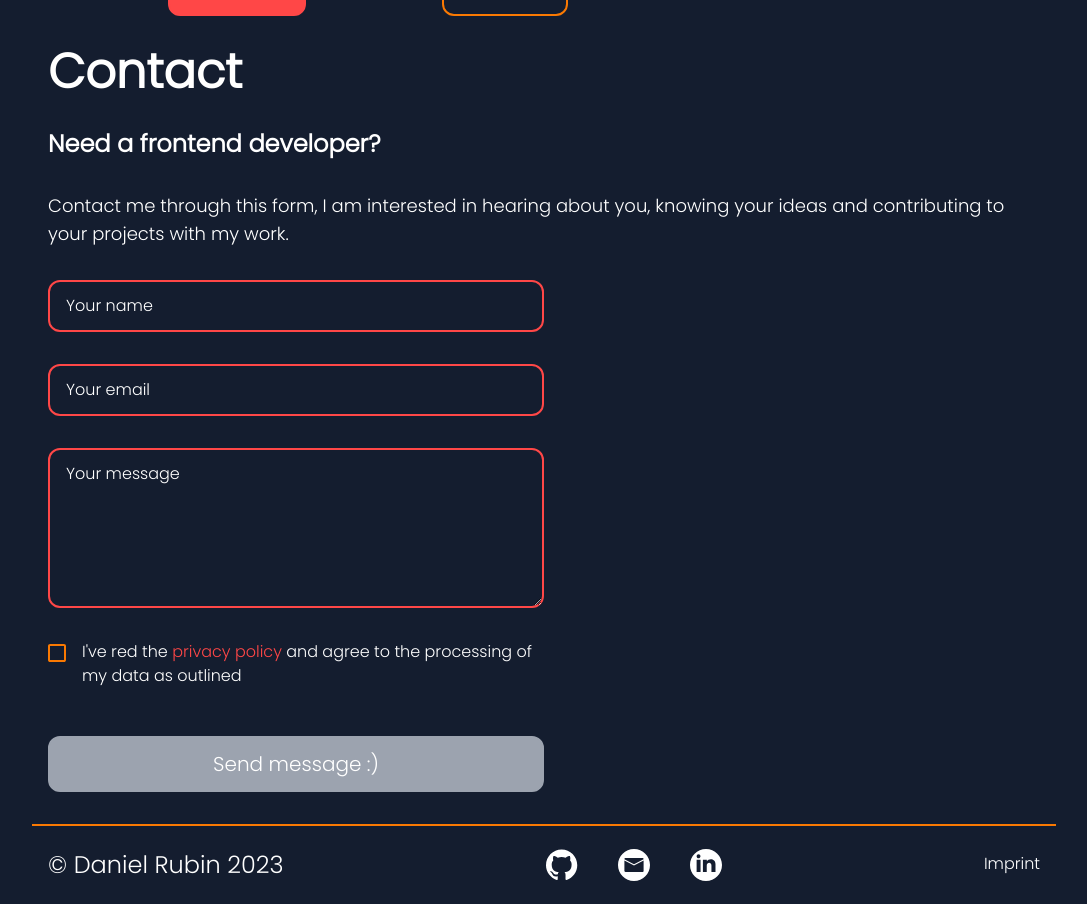
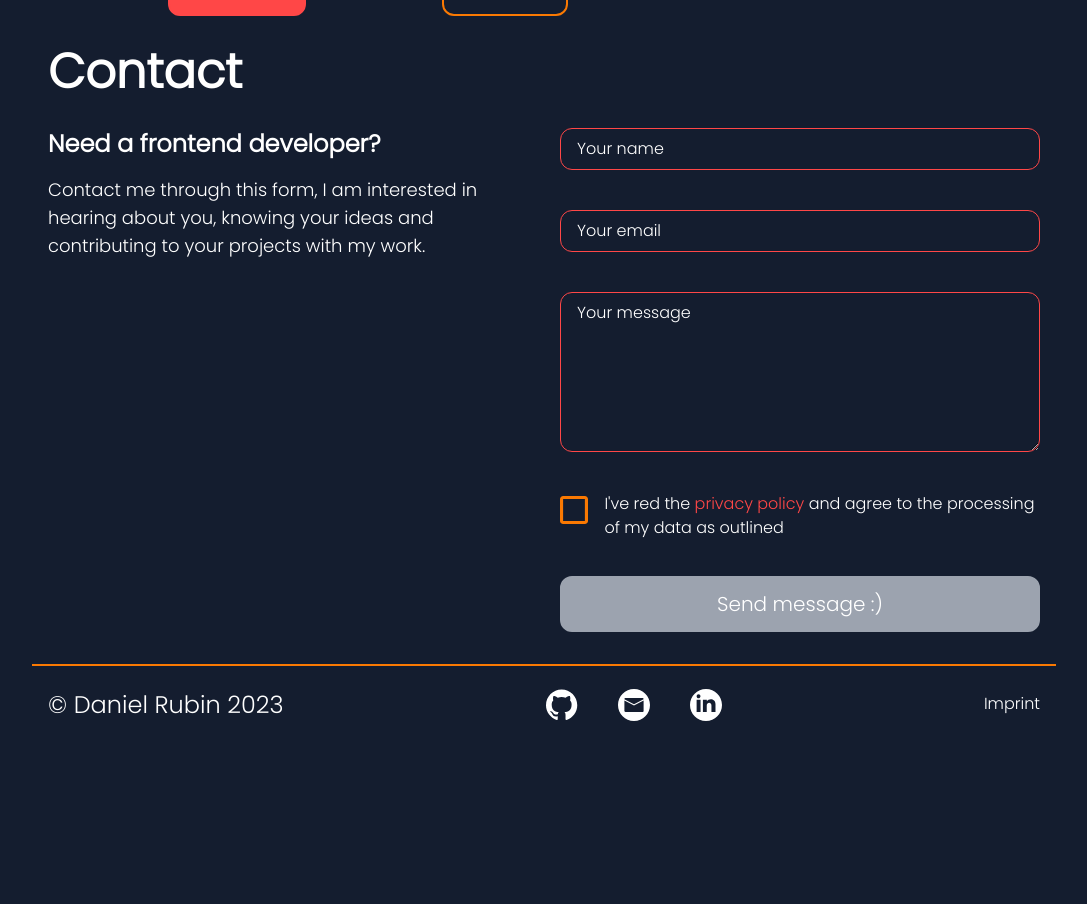
Before and after one commit to d-rubin/Homepage, a Next.js app: page / in a window 1280 px wide. Shown: the part 2480-3384 px from the top of the page, without its empty margins (96-1183 px from the left). After the commit the page ends 3224 px from the top, so only its background shows below. Built offline with nearby package versions, Linux system fonts and the light colour scheme.

Commit message:
feat: finished Notification.tsx

```diff
--- /dev/null
+++ b/app/api/send-mail/route.ts
@@ -0,0 +1,24 @@
+import { NextRequest, NextResponse } from "next/server";
+import { sendEmail } from "@/lib/email";
+
+export async function POST(req: NextRequest) {
+  const body: { name: string; email: string; message: string } =
+    await req.json();
+  try {
+    await sendEmail({
+      from: body.email,
+      subject: `New Project request from ${body.name}`,
+      html: body.message,
+    });
+
+    return NextResponse.json(
+      { message: "Email sent successfully" },
+      { status: 200 }
+    );
+  } catch (err) {
+    return NextResponse.json(
+      { message: "Error while sending email" },
+      { status: 500 }
+    );
+  }
+}
--- /dev/null
+++ b/components/Notification.tsx
@@ -0,0 +1,36 @@
+"use client";
+
+import clsx from "clsx";
+import { twMerge } from "tailwind-merge";
+import { useEffect, useRef, useState } from "react";
+
+const Notification = ({ trigger }: { trigger: boolean }) => {
+  const [bottom, setBottom] = useState("-200px");
+  const div: HTMLDivElement | null = document.querySelector("notification");
+
+  useEffect(() => {
+    if (trigger) {
+      setBottom("200px");
+      setTimeout(() => setBottom("-100px"), 3000);
+    }
+  }, [trigger]);
+
+  return (
+    <div
+      style={{ bottom: bottom }}
+      className="left-0 right-0 z-40 flex justify-center fixed -bottom-24 transition-all duration-1000"
+    >
+      <div
+        className={twMerge(
+          clsx(
+            "border-2 bg-[#141D2F] border-green-500 flex items-center h-20 w-fit rounded-3xl px-6 py-3 text-2xl"
+          )
+        )}
+      >
+        Email was send successfully!
+      </div>
+    </div>
+  );
+};
+
+export default Notification;
--- a/components/forms/ContactForm.tsx
+++ b/components/forms/ContactForm.tsx
@@ -2,7 +2,7 @@
 
 import Link from "next/link";
 import Image from "next/image";
-import { useState, KeyboardEvent } from "react";
+import { useState, KeyboardEvent, useRef } from "react";
 import uncheckedImg from "@/public/check_box_checked.svg";
 import checkedImg from "@/public/check_box_unchecked.svg";
 import { twMerge } from "tailwind-merge";
@@ -10,6 +10,7 @@ import clsx from "clsx";
 import { FieldValues, useForm } from "react-hook-form";
 import { zodResolver } from "@hookform/resolvers/zod";
 import { z } from "zod";
+import Notification from "@/components/Notification";
 
 const contactSchema = z.object({
   name: z.string().min(1, "Your name is required"),
@@ -18,7 +19,7 @@ const contactSchema = z.object({
     .min(1, "Your email is required")
     .email("This is not a valid email address"),
   message: z.string().min(1, "Your message is required"),
-  privacy: z.literal(true),
+  privacy: z.boolean().optional(),
 });
 
 const ContactForm = () => {
@@ -31,44 +32,57 @@ const ContactForm = () => {
   } = useForm({
     resolver: zodResolver(contactSchema),
   });
+  const buttonRef = useRef<HTMLButtonElement>(null);
   const [checked, setChecked] = useState<boolean>(false);
+  const [trigger, setTrigger] = useState<boolean>(false);
+  const [privacyError, setPrivacyError] = useState<boolean>(false);
   const { privacy, ...restErrors } = errors;
 
   const handleClick = () => {
     setChecked(!checked);
   };
 
-  const handleKeyDown = (event: KeyboardEvent) => {};
+  const handleKeyDown = (event: KeyboardEvent) => {
+    if (event.key === " ") setChecked(!checked);
+  };
 
-  const onSubmit = (fieldValues: FieldValues) => {
+  const handleTrigger = () => {
+    setTrigger(true);
+    setTimeout(() => setTrigger(false), 3000);
+  };
+
+  const onSubmit = async (fieldValues: FieldValues) => {
+    if (!checked) setPrivacyError(true);
+    else {
+      // const updatedFieldValues = {
+      //   ...fieldValues.data,
+      //   ...{ privacy: checked },
+      // };
       const valid = contactSchema.safeParse(fieldValues);
-    console.log(valid);
+
       if (!valid.success) {
         const { error } = valid;
         if (error.name) setError("name", { message: error.name });
         // @ts-ignore
         if (error["email"]) setError("email", { message: error["email"] });
-      if (error["message"]) setError("message", { message: error["message"] });
+        if (error["message"])
+          setError("message", { message: error["message"] });
+      } else {
+        fetch("api/send-mail", {
+          method: "POST",
+          body: JSON.stringify(valid.data),
+        });
+        handleTrigger();
+        reset();
       }
-    //   else setError("secondPassword", { message: "Something went wrong." });
-    // } else {
-    //   const response = await registerFetch(fieldValues);
-    //
-    //   if (response.status === 201) {
-    //     setTrigger(!trigger);
-    //     setTimeout(() => push("/summary"));
-    //   } else if ("name" in response) {
-    //     setError(response.name!, { message: response.message });
-    //   }
-    // }
-    console.log(valid);
-    reset();
+      buttonRef.current?.blur();
+    }
   };
-  console.log(privacy, restErrors);
 
   return (
+    <>
       <form
-      className="flex flex-col gap-6 md:w-1/2"
+        className="flex flex-col gap-4 md:w-1/2"
         onSubmit={handleSubmit(onSubmit)}
       >
         <span className="flex gap-2 flex-col">
@@ -77,7 +91,9 @@ const ContactForm = () => {
             {...register("name", { required: true })}
             autoComplete="off"
             placeholder="Your name"
-          className="bg-[#141D2F] outline-none border-2 rounded-xl border-red px-4 py-3 placeholder-white"
+            className={
+              "bg-[#141D2F] outline-none border-[1px] rounded-xl border-red px-4 py-2 placeholder-white hover:border-orange transition-all"
+            }
           />
           <p
             className={twMerge(
@@ -87,8 +103,7 @@ const ContactForm = () => {
               )
             )}
           >
-          {/* @ts-ignore */}
-          {restErrors.name?.message}
+            Your name is required
           </p>
         </span>
         <span className="flex gap-2 flex-col">
@@ -97,7 +112,7 @@ const ContactForm = () => {
             {...register("email", { required: true })}
             autoComplete="off"
             placeholder="Your email"
-          className="bg-[#141D2F] outline-none border-2 rounded-xl border-red px-4 py-3 placeholder-white"
+            className="bg-[#141D2F] outline-none border-[1px] rounded-xl border-red px-4 py-2 placeholder-white hover:border-orange transition-all"
           />
           <p
             className={twMerge(
@@ -107,8 +122,7 @@ const ContactForm = () => {
               )
             )}
           >
-          {/* @ts-ignore */}
-          {restErrors.email?.message}
+            Your email is required
           </p>
         </span>
         <span className="flex gap-2 flex-col">
@@ -116,7 +130,7 @@ const ContactForm = () => {
             {...register("message", { required: true })}
             autoComplete="off"
             placeholder="Your message"
-          className="bg-[#141D2F] outline-none border-2 rounded-xl border-red px-4 py-3 placeholder-white h-40"
+            className="bg-[#141D2F] outline-none border-[1px] rounded-xl border-red px-4 py-2 placeholder-white h-40 hover:border-orange transition-all"
           />
           <p
             className={twMerge(
@@ -126,20 +140,28 @@ const ContactForm = () => {
               )
             )}
           >
-          {/* @ts-ignore */}
-          {restErrors.message?.message}
+            Your message is required
           </p>
         </span>
         <span className="flex gap-4 items-start">
+          <span className="group">
             <Image
               src={checked ? checkedImg : uncheckedImg}
               alt="Checkbox"
-          className="hover:cursor-pointer mt-1 transition-all"
+              width={40}
+              height={40}
+              className="hover:cursor-pointer mt-1 transition-all outline-none group-focus-within:scale-125"
               onClick={handleClick}
+            />
+            <input
+              {...register("privacy")}
+              checked={checked}
+              type="checkbox"
+              className="h-0 w-0"
               onKeyDown={handleKeyDown}
-          tabIndex={0}
             />
-        <span className="flex flex-col gap-2">
+          </span>
+          <span className="flex flex-col gap-1">
             <label htmlFor="privacy">
               {/* eslint-disable-next-line react/no-unescaped-entities */}
               I've red the{" "}
@@ -154,36 +176,36 @@ const ContactForm = () => {
             </label>
             <p
               className={twMerge(
-              clsx("text-xs text-transparent", privacy && "text-red")
+                clsx(
+                  "text-xs text-transparent",
+                  !checked && privacyError && "text-red"
+                )
               )}
             >
               Please accept the privacy policy
             </p>
           </span>
         </span>
-      <input
-        {...register("privacy")}
-        checked={checked}
-        type="checkbox"
-        className="hidden"
-      />
         <button
           type="submit"
+          ref={buttonRef}
           aria-disabled={!checked}
           className={twMerge(
             clsx(
               "outline-none px-7 py-3 rounded-xl text-xl border-2 transition-all",
-            !checked
+              !checked && !isSubmitting
                 ? "bg-gray-400 border-gray-400"
                 : "hover:scale-105 focus:scale-105 bg-orange hover:bg-red focus:bg-red border-orange hover:border-red focus:border-red",
               isSubmitting &&
-              "bg-gray-400 animate-pulse text-gray-400 border-gray-400"
+                "bg-gray-400 animate-pulse text-gray-400 border-gray-400 hover:border-gray-400 hover:bg-gray-400 focus:border-gray-400 focus:bg-gray-400 pointer-events-none"
             )
           )}
         >
           Send message :)
         </button>
       </form>
+      <Notification trigger={trigger} />
+    </>
   );
 };
 
--- a/components/sections/Contact.tsx
+++ b/components/sections/Contact.tsx
@@ -6,12 +6,18 @@ const Contact = () => {
       <h2 id="skills" className="text-5xl font-extrabold">
         Contact
       </h2>
-      <h3 className="text-2xl font-extrabold">Need a frontend developer?</h3>
-      <p className="text-lg">
-        Contact me through this form, I am interested in hearing about you,
-        knowing your ideas and contributing to your projects with my work.
-      </p>
-      <ContactForm />
+      <div className="flex flex-col md:flex-row gap-8">
+        <span className="md:w-1/2">
+          <h3 className="text-2xl font-extrabold">
+            Need a frontend developer?
+          </h3>
+          <p className="text-lg mt-4">
+            Contact me through this form, I am interested in hearing about you,
+            knowing your ideas and contributing to your projects with my work.
+          </p>
+        </span>
+        <ContactForm />
+      </div>
     </div>
   );
 };
--- /dev/null
+++ b/lib/email.ts
@@ -0,0 +1,28 @@
+import nodemailer from "nodemailer";
+
+type EmailPayload = {
+  from: string;
+  subject: string;
+  html: string;
+};
+
+const smtpOptions = {
+  host: process.env.SMTP_HOST || "smtp.mailtrap.io",
+  port: parseInt(process.env.SMTP_PORT || "2525"),
+  secure: false,
+  auth: {
+    user: process.env.SMTP_USER || "user",
+    pass: process.env.SMTP_PASSWORD || "password",
+  },
+};
+
+export const sendEmail = async (data: EmailPayload) => {
+  const transporter = nodemailer.createTransport({
+    ...smtpOptions,
+  });
+
+  return await transporter.sendMail({
+    to: process.env.SMTP_TO_EMAIL,
+    ...data,
+  });
+};
```
Also changed, not shown: package.json (+7 -0 lines), 1 other file (tests, documents, lock files or other folders). Lines whose indentation alone changed are shown as unchanged.
